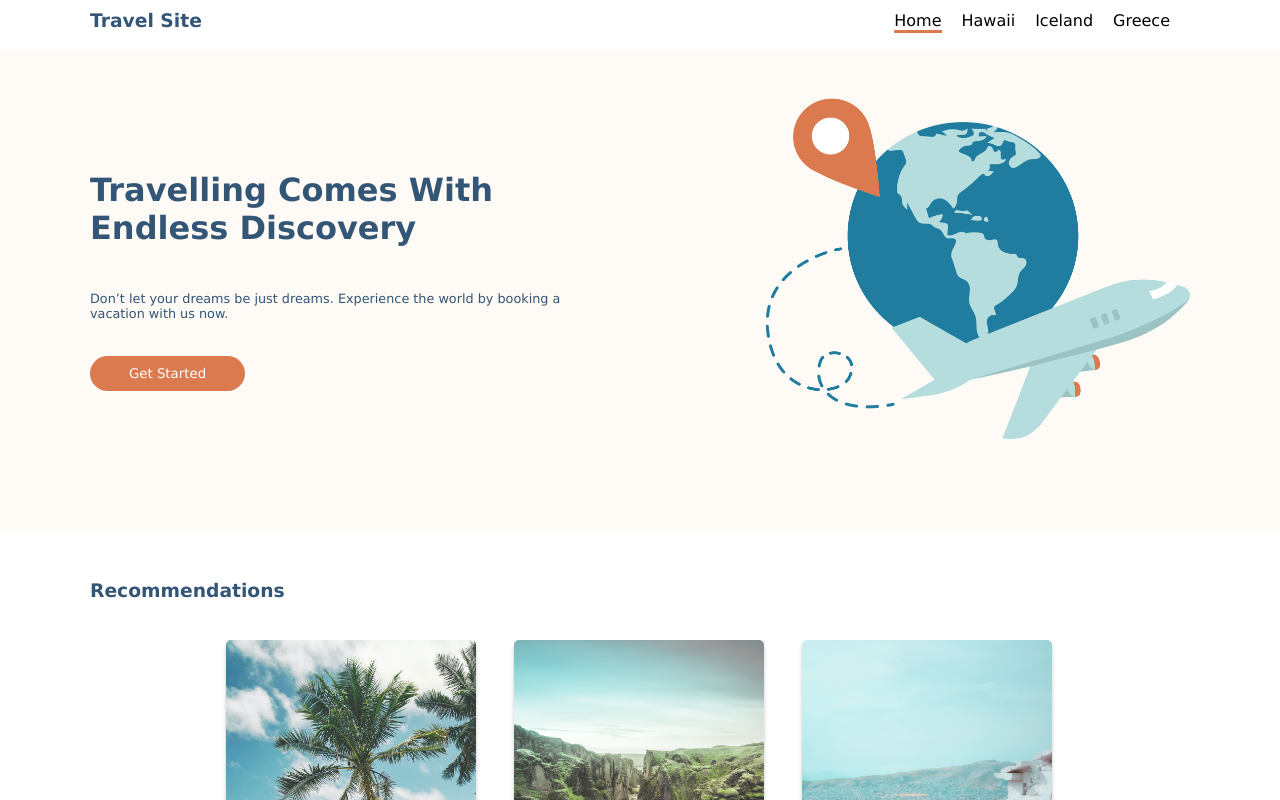
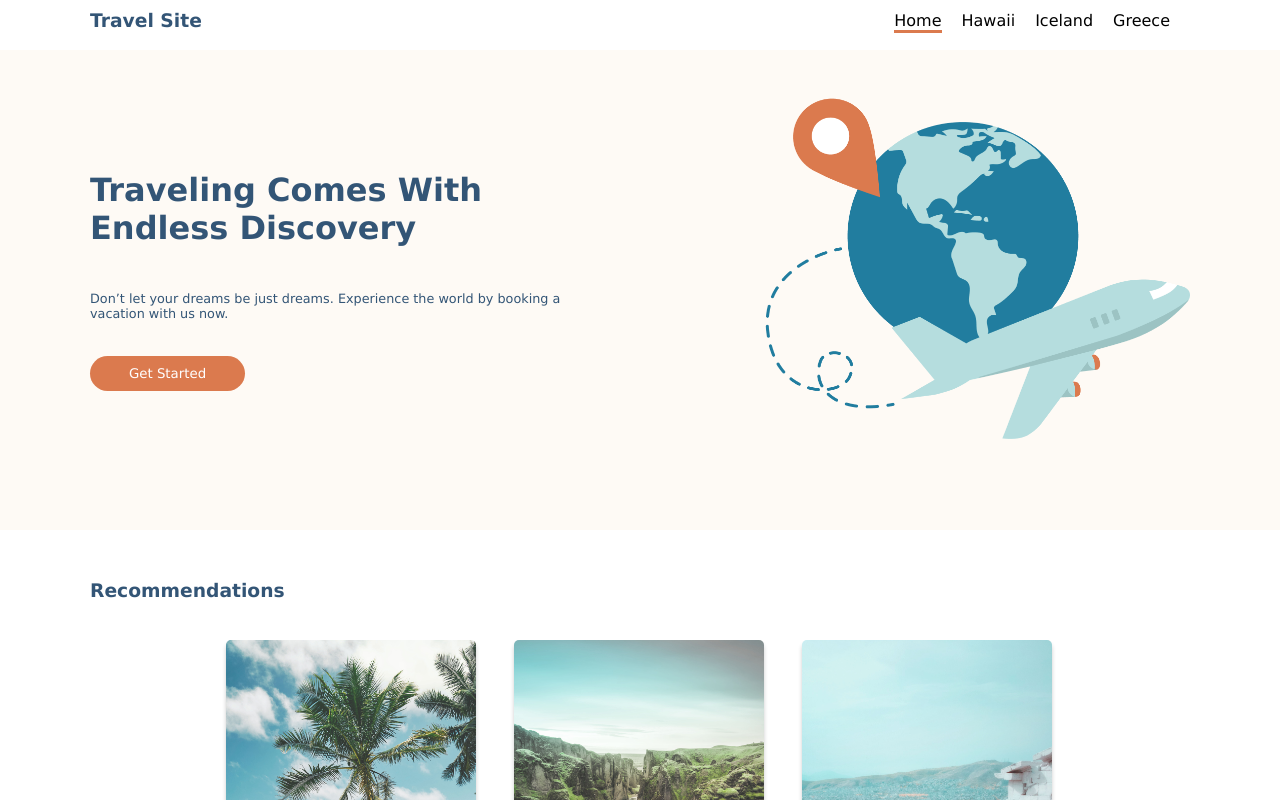
Before and after one commit to JDVM/Juan-VelillaMantilla-Travelsite, a plain HTML site: page index.html in a window 1280 px wide. Shown: the top 800 px of the page. Drawn offline with Linux system fonts and the light colour scheme.

Commit message:
fixed spelling

```diff
--- a/index.html
+++ b/index.html
@@ -48,7 +48,7 @@
     <section class="hero">
       <section class="hero__writen-content">
         <h1 class="hero__Slogan bold">
-          Travelling Comes With Endless Discovery
+          Traveling Comes With Endless Discovery
         </h1>
         <p class="hero__text">
           Don’t let your dreams be just dreams. Experience the world by booking
```
